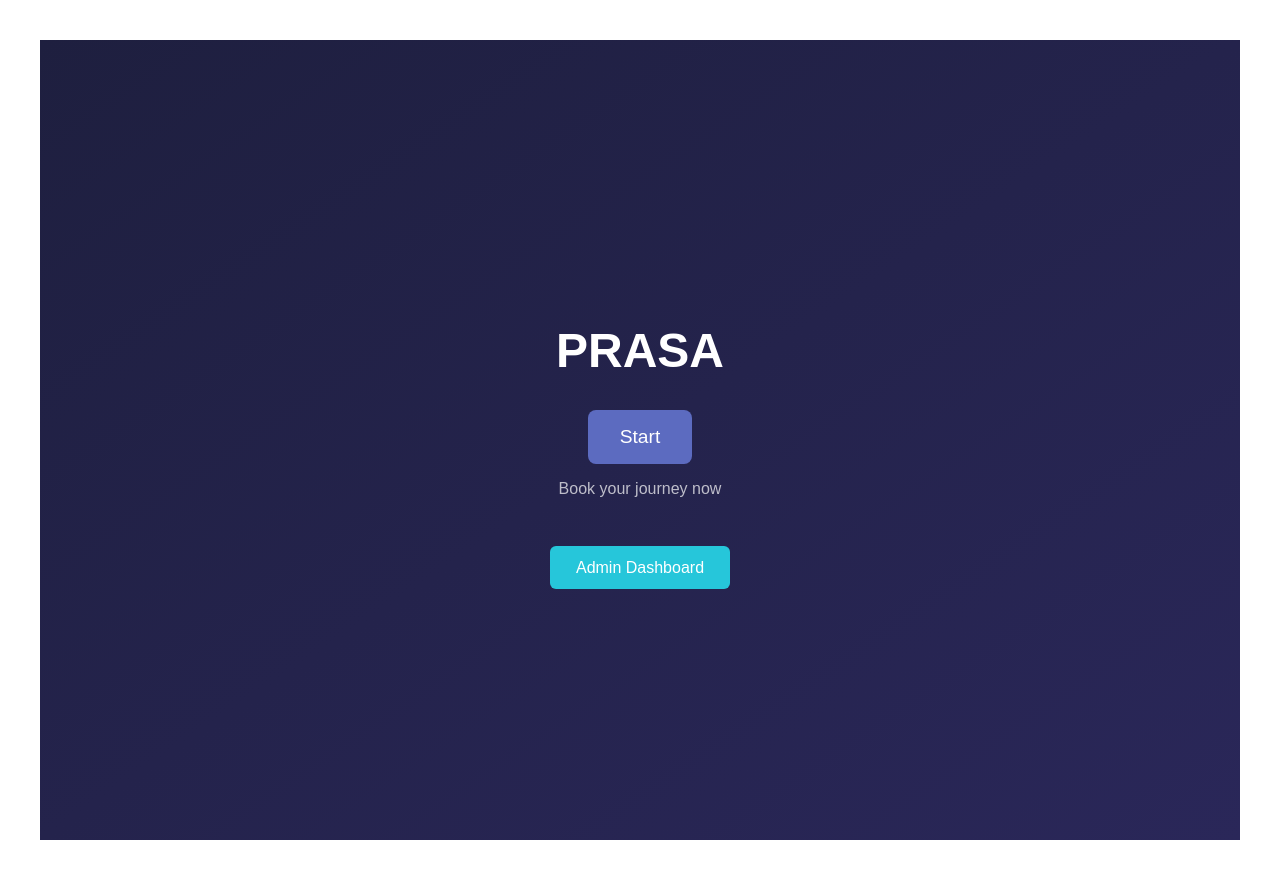
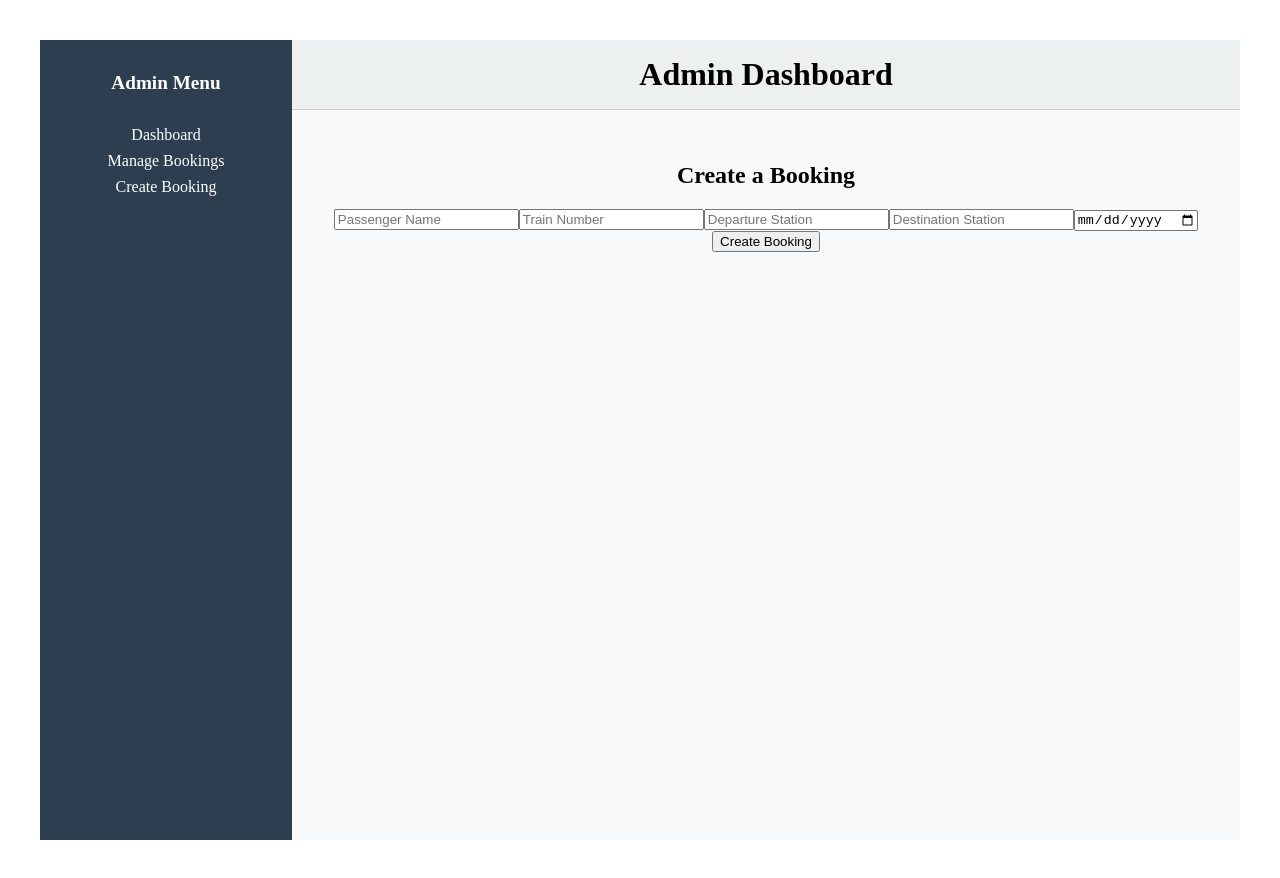
Before and after one commit to PhantomNimzZ/Novosibirsk, a React (Vite) app in the folder client/: page /admin/create-booking in a window 1280 px wide. Built offline with nearby package versions, Linux system fonts and the light colour scheme; sample sign-in values are in the browser's storage; a small style sheet from the web is missing.

Commit message:
Added CreateBooking page with consistent styling and working admin dashboard layout

```diff
--- /dev/null
+++ b/client/src/components/admin/AdminLayout.jsx
@@ -0,0 +1,29 @@
+// src/components/admin/AdminLayout.jsx
+import React from "react";
+import { Outlet } from "react-router-dom";
+import AdminSidebar from "./AdminSidebar";
+
+const AdminLayout = () => {
+  return (
+    <div style={{ display: "flex", minHeight: "100vh" }}>
+      <AdminSidebar />
+      <div style={{ flex: 1, display: "flex", flexDirection: "column" }}>
+        <header
+          style={{
+            backgroundColor: "#ecf0f1",
+            padding: "1rem 2rem",
+            borderBottom: "1px solid #ccc",
+          }}
+        >
+          <h1 style={{ margin: 0 }}>Admin Dashboard</h1>
+        </header>
+        <main style={{ padding: "2rem", backgroundColor: "#f8f9fa", flex: 1 }}>
+          {/* 👇 THIS is where nested routes like /admin/manage-bookings will render */}
+          <Outlet />
+        </main>
+      </div>
+    </div>
+  );
+};
+
+export default AdminLayout;
--- a/client/src/components/admin/AdminSidebar.jsx
+++ b/client/src/components/admin/AdminSidebar.jsx
@@ -1,35 +1,43 @@
+// src/components/admin/AdminSidebar.jsx
 import React from "react";
-import { useNavigate } from "react-router-dom";
+import { Link } from "react-router-dom";
 
 const AdminSidebar = () => {
-  const navigate = useNavigate();
-
   return (
-    <div style={{
-      width: "250px",
+    <aside
+      style={{
+        width: "220px",
         backgroundColor: "#2c3e50",
         color: "white",
         padding: "1rem",
         display: "flex",
         flexDirection: "column",
-    }}>
-      <h3 style={{ marginBottom: "2rem" }}>🚆 PRASA Admin</h3>
+        gap: "1rem",
+      }}
+    >
+      <h2 style={{ fontSize: "1.2rem", marginBottom: "1rem" }}>Admin Menu</h2>
 
-      <button onClick={() => navigate("/admin")} style={navButtonStyle}>Dashboard</button>
-      <button onClick={() => navigate("/admin/book")} style={navButtonStyle}>New Booking</button>
-      <button onClick={() => navigate("/bookings")} style={navButtonStyle}>Manage Bookings</button>
-    </div>
+      <nav style={{ display: "flex", flexDirection: "column", gap: "0.5rem" }}>
+        <Link to="/admin" style={{ color: "white", textDecoration: "none" }}>
+          Dashboard
+        </Link>
+        <Link
+          to="/admin/manage-bookings"
+          style={{ color: "white", textDecoration: "none" }}
+        >
+          Manage Bookings
+        </Link>
+        <Link
+          to="/admin/create-booking"
+          className="block p-2 hover:bg-gray-700"
+          style={{ color: "white", textDecoration: "none" }}
+        >
+          Create Booking
+        </Link>
+        {/* Add more links later (Users, Reports, Settings, etc.) */}
+      </nav>
+    </aside>
   );
 };
 
-const navButtonStyle = {
-  background: "transparent",
-  border: "none",
-  color: "white",
-  margin: "0.5rem 0",
-  textAlign: "left",
-  cursor: "pointer",
-  fontSize: "1rem",
-};
-
 export default AdminSidebar;
--- a/client/src/components/admin/BookingsTable.jsx
+++ b/client/src/components/admin/BookingsTable.jsx
@@ -1,10 +1,53 @@
 import React, { useState } from "react";
 import "./BookingsTable.css";
 
-const BookingsTable = ({ bookings }) => {
+const BookingsTable = ({ bookings, onEdit, onDelete }) => {
   const [searchTerm, setSearchTerm] = useState("");
-  const [statusFilter, setStatusFilter] = useState("");
+  const [statusFilter, setStatusFilter] = useState("All");
   const [sortConfig, setSortConfig] = useState({ key: null, direction: "asc" });
+
+  // Extract unique statuses from bookings
+  const uniqueStatuses = ["All", ...new Set(bookings.map(b => b.status))];
+
+  // Sorting & filtering
+  const sortedBookings = React.useMemo(() => {
+    let filteredBookings = [...bookings];
+
+    // Filter by search
+    if (searchTerm) {
+      filteredBookings = filteredBookings.filter((booking) =>
+        Object.values(booking).some((value) =>
+          String(value).toLowerCase().includes(searchTerm.toLowerCase())
+        )
+      );
+    }
+
+    // Filter by status
+    if (statusFilter !== "All") {
+      filteredBookings = filteredBookings.filter(
+        (booking) => booking.status.toLowerCase() === statusFilter.toLowerCase()
+      );
+    }
+
+    // Sort
+    if (sortConfig.key) {
+      filteredBookings.sort((a, b) => {
+        let aValue = a[sortConfig.key];
+        let bValue = b[sortConfig.key];
+
+        if (sortConfig.key === "date") {
+          aValue = new Date(aValue);
+          bValue = new Date(bValue);
+        }
+
+        if (aValue < bValue) return sortConfig.direction === "asc" ? -1 : 1;
+        if (aValue > bValue) return sortConfig.direction === "asc" ? 1 : -1;
+        return 0;
+      });
+    }
+
+    return filteredBookings;
+  }, [bookings, searchTerm, statusFilter, sortConfig]);
 
   const handleSort = (key) => {
     let direction = "asc";
@@ -14,31 +57,7 @@ const BookingsTable = ({ bookings }) => {
     setSortConfig({ key, direction });
   };
 
-  const sortedBookings = [...bookings].sort((a, b) => {
-    if (!sortConfig.key) return 0;
-    const aValue = a[sortConfig.key].toString().toLowerCase();
-    const bValue = b[sortConfig.key].toString().toLowerCase();
-
-    if (aValue < bValue) return sortConfig.direction === "asc" ? -1 : 1;
-    if (aValue > bValue) return sortConfig.direction === "asc" ? 1 : -1;
-    return 0;
-  });
-
-  // Filter bookings
-  const filteredBookings = sortedBookings.filter((booking) => {
-    const term = searchTerm.toLowerCase();
-    const matchesSearch =
-      booking.user.toLowerCase().includes(term) ||
-      booking.train.toLowerCase().includes(term) ||
-      booking.date.toLowerCase().includes(term);
-
-    const matchesStatus =
-      statusFilter === "" || booking.status === statusFilter;
-
-    return matchesSearch && matchesStatus;
-  });
-
-  const getSortIndicator = (key) => {
+  const getSortArrow = (key) => {
     if (sortConfig.key === key) {
       return sortConfig.direction === "asc" ? " ▲" : " ▼";
     }
@@ -49,52 +68,58 @@ const BookingsTable = ({ bookings }) => {
     <div className="bookings-table">
       <h2>Bookings</h2>
 
-      {/* Filter controls */}
-      <div className="filters">
+      {/* Search + Filter */}
+      <div className="table-controls">
         <input
           type="text"
-          placeholder="Search by user, train, or date..."
+          placeholder="Search bookings..."
           value={searchTerm}
           onChange={(e) => setSearchTerm(e.target.value)}
-          className="search-input"
+          className="search-bar"
         />
 
         <select
           value={statusFilter}
           onChange={(e) => setStatusFilter(e.target.value)}
-          className="status-select"
+          className="status-filter"
         >
-          <option value="">All Statuses</option>
-          <option value="Confirmed">Confirmed</option>
-          <option value="Pending">Pending</option>
-          <option value="Cancelled">Cancelled</option>
+          {uniqueStatuses.map((status, idx) => (
+            <option key={idx} value={status}>
+              {status}
+            </option>
+          ))}
         </select>
       </div>
 
       <table>
         <thead>
           <tr>
-            <th onClick={() => handleSort("user")}>User{getSortIndicator("user")}</th>
-            <th onClick={() => handleSort("train")}>Train{getSortIndicator("train")}</th>
-            <th onClick={() => handleSort("date")}>Date{getSortIndicator("date")}</th>
-            <th onClick={() => handleSort("seat")}>Seat{getSortIndicator("seat")}</th>
-            <th onClick={() => handleSort("status")}>Status{getSortIndicator("status")}</th>
+            <th onClick={() => handleSort("user")}>User{getSortArrow("user")}</th>
+            <th onClick={() => handleSort("train")}>Train{getSortArrow("train")}</th>
+            <th onClick={() => handleSort("date")}>Date{getSortArrow("date")}</th>
+            <th onClick={() => handleSort("seat")}>Seat{getSortArrow("seat")}</th>
+            <th onClick={() => handleSort("status")}>Status{getSortArrow("status")}</th>
+            <th>Actions</th> {/* NEW column header */}
           </tr>
         </thead>
         <tbody>
-          {filteredBookings.length > 0 ? (
-            filteredBookings.map((booking, index) => (
+          {sortedBookings.length > 0 ? (
+            sortedBookings.map((booking, index) => (
               <tr key={index}>
                 <td>{booking.user}</td>
                 <td>{booking.train}</td>
                 <td>{booking.date}</td>
                 <td>{booking.seat}</td>
                 <td>{booking.status}</td>
+                <td>
+                  <button onClick={() => onEdit(booking)}>Edit</button>
+                  <button onClick={() => onDelete(booking.id)}>Delete</button>
+                </td>
               </tr>
             ))
           ) : (
             <tr>
-              <td colSpan="5" style={{ textAlign: "center" }}>
+              <td colSpan="6" style={{ textAlign: "center" }}>
                 No bookings found
               </td>
             </tr>
--- a/client/src/main.jsx
+++ b/client/src/main.jsx
@@ -8,12 +8,20 @@ import LongDistance from './pages/LongDistance.jsx';
 import Commuter from './pages/Commuter.jsx';
 import BookNow from './pages/BookNow.jsx';
 import CommuterCity from './pages/CommuterCity.jsx';
-import Admin from "./pages/Admin.jsx"; // ✅ updated
-import Bookings from "./pages/Bookings.jsx";
 import ProtectedRoute from "./components/ProtectedRoute.jsx";
-import AdminLogin from "./pages/AdminLogin.jsx";
 
-ReactDOM.createRoot(document.getElementById('root')).render(
+import AdminLayout from "./components/admin/AdminLayout";
+import AdminLogin from "./pages/AdminLogin";
+
+// Updated paths for admin pages
+import Dashboard from "./pages/admin/Dashboard.jsx";
+import ManageBookings from "./pages/admin/ManageBookings.jsx";
+import CreateBooking from "./pages/admin/CreateBooking.jsx";
+
+// Create root
+const root = ReactDOM.createRoot(document.getElementById("root"));
+
+root.render(
   <React.StrictMode>
     <BrowserRouter>
       <Routes>
@@ -27,9 +35,13 @@ ReactDOM.createRoot(document.getElementById('root')).render(
         <Route path="/commuter/:cityId" element={<CommuterCity />} />
         <Route path="/admin-login" element={<AdminLogin />} />
 
-        {/* Protected Admin Route */}
+        {/* Admin Routes (Protected) */}
         <Route element={<ProtectedRoute />}>
-          <Route path="/admin" element={<Admin />} />
+          <Route path="/admin" element={<AdminLayout />}>
+            <Route index element={<Dashboard />} /> {/* Admin dashboard */}
+            <Route path="create-booking" element={<CreateBooking />} /> {/* New Booking */}
+            <Route path="manage-bookings" element={<ManageBookings />} /> {/* Manage Bookings */}
+          </Route>
         </Route>
 
         {/* Fallback */}
--- /dev/null
+++ b/client/src/pages/admin/CreateBooking.jsx
@@ -0,0 +1,84 @@
+import { useState } from "react";
+
+function CreateBooking() {
+  const [formData, setFormData] = useState({
+    passengerName: "",
+    trainNumber: "",
+    departure: "",
+    destination: "",
+    date: "",
+  });
+
+  const handleChange = (e) => {
+    setFormData({
+      ...formData,
+      [e.target.name]: e.target.value,
+    });
+  };
+
+  const handleSubmit = (e) => {
+    e.preventDefault();
+    console.log("Booking created:", formData);
+    alert("Booking created (dummy for now)!");
+  };
+
+  return (
+    <div className="p-6">
+      <h2 className="text-2xl font-bold mb-4">Create a Booking</h2>
+      <form onSubmit={handleSubmit} className="space-y-4">
+        <input
+          type="text"
+          name="passengerName"
+          placeholder="Passenger Name"
+          value={formData.passengerName}
+          onChange={handleChange}
+          className="w-full p-2 border rounded"
+          required
+        />
+        <input
+          type="text"
+          name="trainNumber"
+          placeholder="Train Number"
+          value={formData.trainNumber}
+          onChange={handleChange}
+          className="w-full p-2 border rounded"
+          required
+        />
+        <input
+          type="text"
+          name="departure"
+          placeholder="Departure Station"
+          value={formData.departure}
+          onChange={handleChange}
+          className="w-full p-2 border rounded"
+          required
+        />
+        <input
+          type="text"
+          name="destination"
+          placeholder="Destination Station"
+          value={formData.destination}
+          onChange={handleChange}
+          className="w-full p-2 border rounded"
+          required
+        />
+        <input
+          type="date"
+          name="date"
+          value={formData.date}
+          onChange={handleChange}
+          className="w-full p-2 border rounded"
+          required
+        />
+        <button
+          type="submit"
+          className="bg-blue-600 text-white px-4 py-2 rounded"
+        >
+          Create Booking
+        </button>
+      </form>
+    </div>
+  );
+}
+
+export default CreateBooking;
--- /dev/null
+++ b/client/src/pages/admin/Dashboard.jsx
@@ -0,0 +1,13 @@
+//src/pages/admin/Dashboard.jsx
+import React from "react";
+
+const Dashboard = () => {
+  return (
+    <div>
+      <h2>Welcome to the Admin Dashboard</h2>
+      <p>Select an option from the sidebar.</p>
+    </div>
+  );
+};
+
+export default Dashboard;
--- /dev/null
+++ b/client/src/pages/admin/ManageBookings.jsx
@@ -0,0 +1,54 @@
+import React, { useState, useEffect } from "react";
+import BookingsTable from "../../components/admin/BookingsTable";
+
+const ManageBookings = () => {
+  const [bookings, setBookings] = useState([]);
+  const [loading, setLoading] = useState(true);
+
+  useEffect(() => {
+    fetchBookings();
+  }, []);
+
+  const fetchBookings = async () => {
+    try {
+      const res = await fetch("/api/admin/bookings"); // update with your API
+      const data = await res.json();
+      setBookings(data);
+    } catch (error) {
+      console.error("Error fetching bookings:", error);
+    } finally {
+      setLoading(false);
+    }
+  };
+
+  const deleteBooking = async (bookingId) => {
+    try {
+      await fetch(`/api/admin/bookings/${bookingId}`, { method: "DELETE" });
+      setBookings((prev) => prev.filter((b) => b.id !== bookingId));
+    } catch (error) {
+      console.error("Error deleting booking:", error);
+    }
+  };
+
+  const editBooking = (booking) => {
+    alert(`Editing booking for ${booking.user}, Train: ${booking.train}`);
+    // 🔮 Later: open a modal form to actually update booking details
+  };
+
+  return (
+    <div>
+      <h1>Manage Bookings</h1>
+      {loading ? (
+        <p>Loading bookings...</p>
+      ) : (
+        <BookingsTable
+          bookings={bookings}
+          onEdit={editBooking}
+          onDelete={deleteBooking}
+        />
+      )}
+    </div>
+  );
+};
+
+export default ManageBookings;
```
Also changed, not shown: client/src/components/admin/AdminHeader.jsx (+6 -6 lines), client/src/components/admin/BookingsTable.css (+30 -0 lines), client/src/pages/Admin.jsx (deleted, +0 -25 lines). Lines whose indentation alone changed are shown as unchanged.
